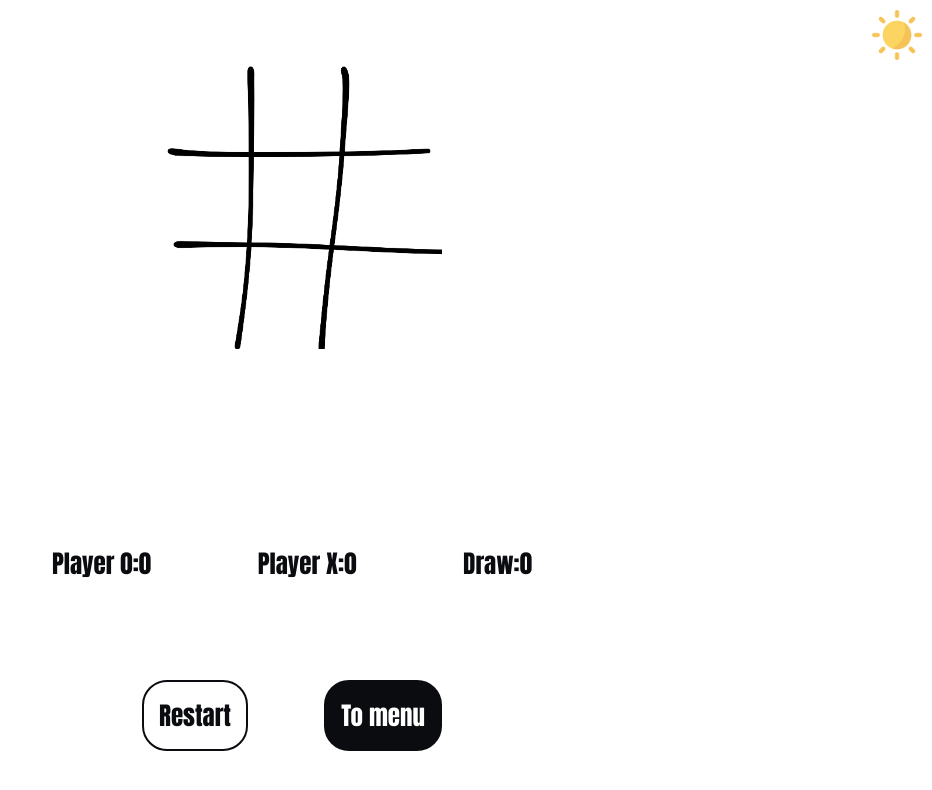
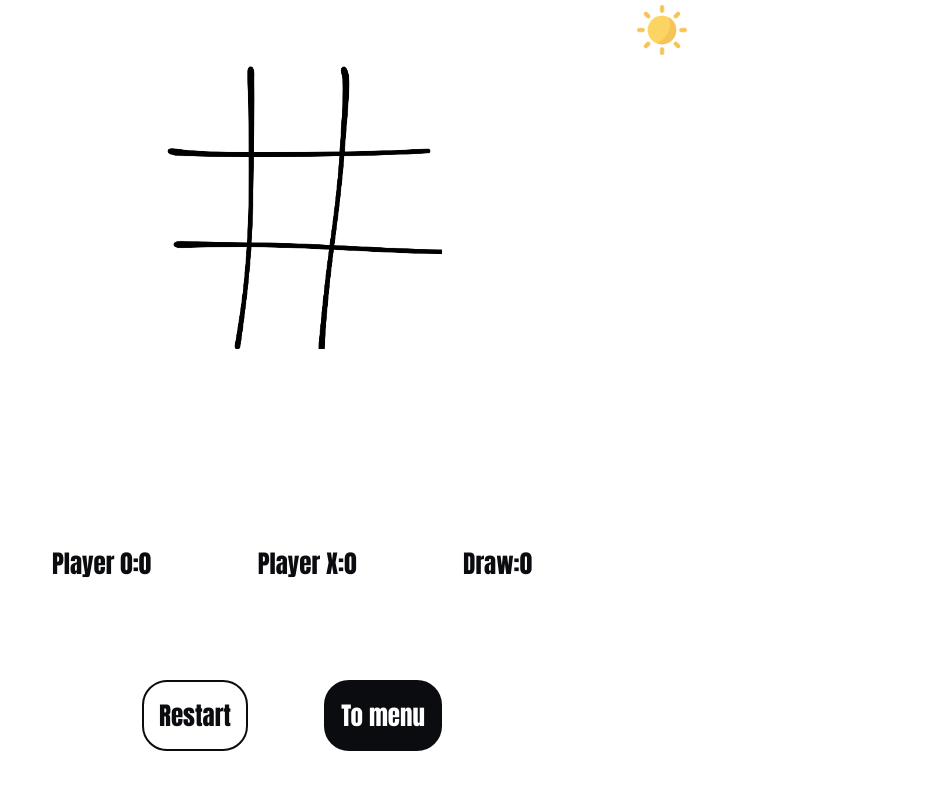
Before and after one commit to ruyy564/tic-tac-toe, a React (Create React App) app: page /twoplayer in a window 1280 px wide. Shown: the top 790 px of the page, without its empty margins (348-1280 px from the left). Built offline with nearby package versions, Linux system fonts and the light colour scheme; a web font is replaced by a local one.

Commit message:
исправлены баги

```diff
--- a/src/components/Link/index.module.css
+++ b/src/components/Link/index.module.css
@@ -5,7 +5,6 @@
     border: 2px solid var(--secondary);
     color: var(--primary);
     background-color: var(--secondary);
-
 }
 
 .root:active {
--- a/src/components/Wrapper/index.module.css
+++ b/src/components/Wrapper/index.module.css
@@ -1,4 +1,5 @@
 .root {
+    position: relative;
     height: 100%;
     max-width: 800px;
     display: flex;
--- a/src/containers/SwitchThemeButton/index.jsx
+++ b/src/containers/SwitchThemeButton/index.jsx
@@ -5,7 +5,7 @@ import { ThemeContext } from '../../context/ThemeContext';
 import css from './index.module.css';
 
 const SwitchThemeButton = () => {
-  const { theme, switchTheme } = useContext(ThemeContext);
+  const { switchTheme } = useContext(ThemeContext);
 
   return <div className={css.root} onClick={switchTheme} />;
 };
--- a/src/containers/SwitchThemeButton/index.module.css
+++ b/src/containers/SwitchThemeButton/index.module.css
@@ -1,7 +1,7 @@
 .root {
     position: absolute;
-    top: 10px;
-    right: 10px;
+    top: 5px;
+    right: 5px;
     width: 50px;
     height: 50px;
     padding: 15px;
@@ -16,5 +16,4 @@
 
 .root:active {
     opacity: 0.7;
-    /* box-shadow: 0 0 30px var(--switch-active); */
 }
--- a/src/context/ThemeContext.jsx
+++ b/src/context/ThemeContext.jsx
@@ -22,7 +22,7 @@ const ThemeProvider = ({ children }) => {
   const [theme, setTheme] = useState(getTheme());
 
   useEffect(() => {
-    document.getElementById('root').dataset.theme = theme;
+    document.querySelector('html').dataset.theme = theme;
   }, [theme]);
 
   const switchTheme = () => {
--- a/src/index.css
+++ b/src/index.css
@@ -3,7 +3,6 @@
   --secondary: #fff;
   --board: url(../public/board-wt.png);
   --switch: url(../public/moon.png);
-  --switch-active: rgba(255, 255, 255, 0.564);
 }
 
 [data-theme="light"] {
@@ -11,7 +10,6 @@
   --secondary: #0B0C10;
   --board: url(../public/board.png);
   --switch: url(../public/sun.png);
-  --switch-active: #0b0c1060;
 }
 
 * {
--- a/src/pages/MenuPage/index.module.css
+++ b/src/pages/MenuPage/index.module.css
@@ -1,5 +1,6 @@
 .root {
     height: 100%;
+    position: relative;
     max-width: 800px;
     display: flex;
     flex-direction: column;
@@ -7,3 +8,17 @@
     justify-content: space-around;
     margin: 0 auto;
 }
+
+@media (max-height: 600px) {
+    .root {
+        height: 600px;
+    }
+
+}
+
+@media (max-width: 320px) {
+    .root {
+        width: 320px;
+    }
+
+}
--- a/src/pages/TwoPlayerGamePage/index.jsx
+++ b/src/pages/TwoPlayerGamePage/index.jsx
@@ -38,8 +38,8 @@ const TwoPlayerGamePage = () => {
             To menu
           </Link>
         </div>
+        <SwitchThemeButton />
       </Wrapper>
-      <SwitchThemeButton />
     </div>
   );
 };
```
